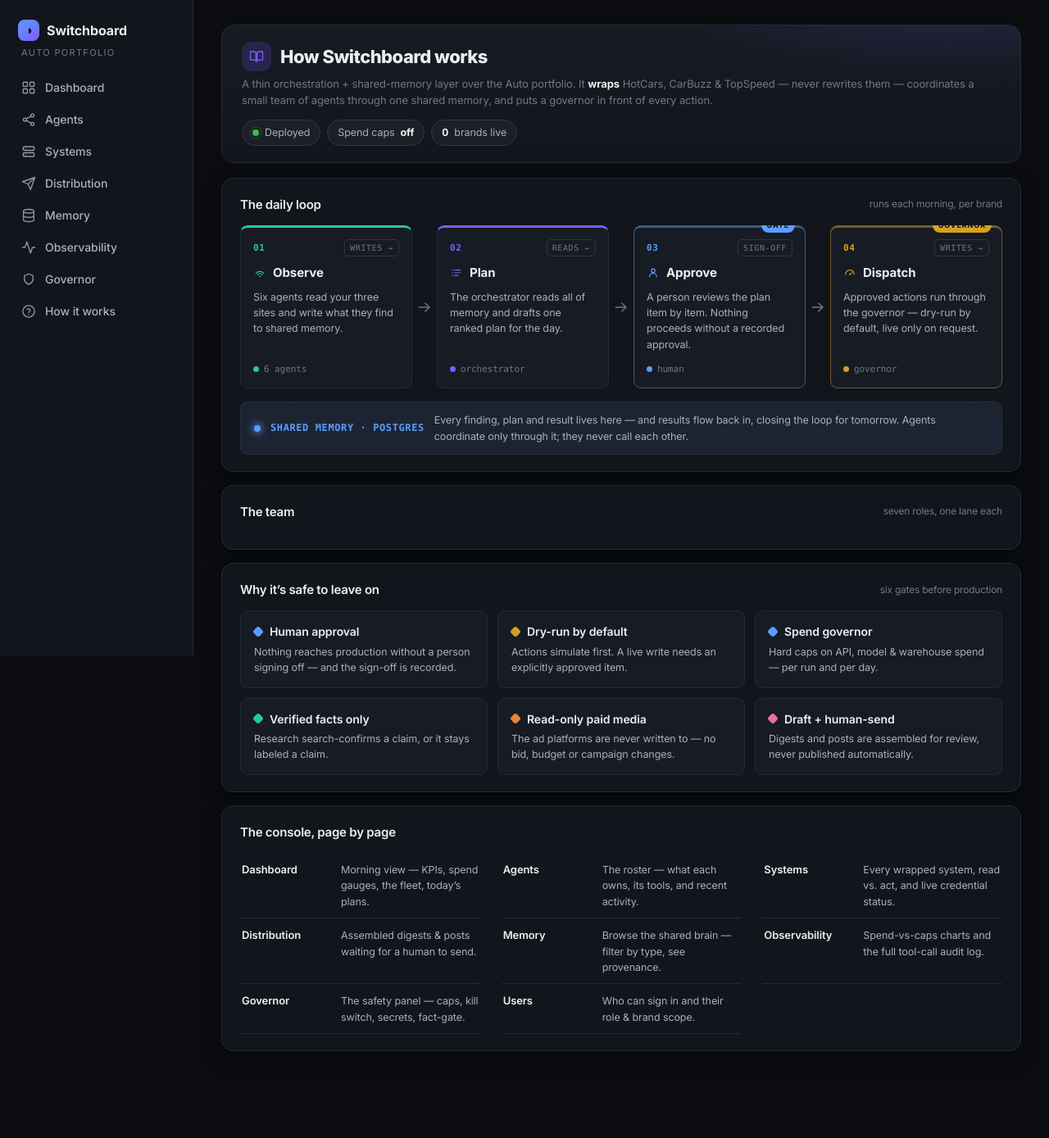
After one commit to claude-space/adam-abundance, a FastAPI app: template src/switchboard/api/templates/overview.html in a window 1280 px wide. The commit adds this page. Shown: the whole page at 82% size. Run offline with FastAPI, Linux system fonts and the light colour scheme; the template is opened without the code that fills it, so the values that code supplies are empty.

Commit message:
feat: add "How it works" overview page to the console
A native, login-gated /overview page reachable from the sidebar: the daily
observe -> plan -> approve -> dispatch loop, the seven-agent fleet (driven by
AGENT_META, same source as /agents), the six guardrails, and a page-by-page
map. Built on the existing design system; no DB, so it renders on a fresh
deploy.

Co-Authored-By: Claude Opus 4.8 <noreply@anthropic.com>

```diff
--- a/src/switchboard/api/routes.py
+++ b/src/switchboard/api/routes.py
@@ -205,6 +205,21 @@ async def home(request: Request):
         {"user": user, "plans": plans, "brands": list(settings.brand_keys),
          "kill_switch": settings.kill_switch, "portfolio": portfolio, "stats": stats, "fleet": fleet,
          "hero": hero, "gauges": gauges, "fleet_max": fleet_max, "caps_enabled": caps.enabled},
+    )
+
+
+@router.get("/overview", response_class=HTMLResponse)
+async def overview(request: Request):
+    """"How it works" — a static orientation page. No DB, so it renders even on a
+    fresh deploy. The agent fleet is driven by AGENT_META (same source as /agents)."""
+    user = current_user(request)
+    if not user:
+        return RedirectResponse("/auth/login", status_code=302)
+    settings = get_settings()
+    return templates.TemplateResponse(
+        request, "overview.html",
+        {"user": user, "kill_switch": settings.kill_switch, "agents": AGENT_META,
+         "caps_enabled": settings.caps.enabled, "brands": list(settings.brand_keys)},
     )
 
 
--- a/src/switchboard/api/templates/base.html
+++ b/src/switchboard/api/templates/base.html
@@ -307,6 +307,9 @@
           <svg viewBox="0 0 24 24" fill="none" stroke="currentColor" stroke-width="1.8" stroke-linecap="round" stroke-linejoin="round"><path d="M17 21v-2a4 4 0 0 0-4-4H5a4 4 0 0 0-4 4v2"/><circle cx="9" cy="7" r="4"/><path d="M23 21v-2a4 4 0 0 0-3-3.87"/><path d="M16 3.13a4 4 0 0 1 0 7.75"/></svg>
           Users</a>
         {% endif %}
+        <a href="/overview" data-path="/overview">
+          <svg viewBox="0 0 24 24" fill="none" stroke="currentColor" stroke-width="1.8" stroke-linecap="round" stroke-linejoin="round"><circle cx="12" cy="12" r="9.5"/><path d="M9.4 9.3a2.7 2.7 0 0 1 5.1 1.2c0 1.8-2.5 2-2.5 3.5"/><line x1="12" y1="17.3" x2="12.01" y2="17.3"/></svg>
+          How it works</a>
       </nav>
       {% if user %}
       <div class="side-foot">
--- /dev/null
+++ b/src/switchboard/api/templates/overview.html
@@ -0,0 +1,147 @@
+{% extends "base.html" %}
+{% block title %}How it works &middot; Switchboard{% endblock %}
+{% block body %}
+<style>
+  /* scoped to the overview page; reuses base.html design tokens */
+  .ov-loop { display:flex; align-items:stretch; gap:0; overflow-x:auto; padding-bottom:4px; }
+  .ov-stage { flex:1 1 0; min-width:172px; background:var(--surface-2); border:1px solid var(--line);
+              border-top:3px solid var(--sc,var(--accent)); border-radius:var(--radius-sm);
+              padding:14px 15px; display:flex; flex-direction:column; gap:8px; position:relative; }
+  .ov-stage.gate { border-color:color-mix(in srgb, var(--sc) 42%, var(--line)); }
+  .ov-stage .st-top { display:flex; justify-content:space-between; align-items:center; }
+  .ov-mono { font-family:"SF Mono",ui-monospace,Consolas,monospace; }
+  .ov-stage .st-no { font-size:11px; font-weight:700; color:var(--sc,var(--accent)); letter-spacing:.05em; }
+  .ov-stage .st-io { font-size:10px; text-transform:uppercase; letter-spacing:.06em; color:var(--muted);
+                     border:1px solid var(--line-2); border-radius:5px; padding:2px 6px; }
+  .ov-stage .st-name { font-weight:650; font-size:15px; display:flex; align-items:center; gap:8px; }
+  .ov-stage .st-name svg { width:16px; height:16px; color:var(--sc,var(--accent)); flex:none; }
+  .ov-stage .st-desc { font-size:12.5px; color:var(--ink-2); margin:0; }
+  .ov-stage .st-actor { margin-top:auto; font-size:11px; color:var(--muted);
+                        display:flex; align-items:center; gap:6px; padding-top:4px; }
+  .ov-stage .st-actor .d { width:7px; height:7px; border-radius:50%; background:var(--sc,var(--accent)); flex:none; }
+  .ov-stage .gate-tag { position:absolute; top:-3px; right:12px; transform:translateY(-50%);
+                        font-size:9px; text-transform:uppercase; letter-spacing:.1em; color:#06122b;
+                        background:var(--sc,var(--accent)); padding:2px 7px; border-radius:999px; font-weight:700; }
+  .ov-conn { flex:0 0 30px; display:grid; place-items:center; color:var(--muted); }
+  .ov-conn svg { width:20px; height:20px; }
+  .ov-substrate { margin-top:12px; border:1px dashed var(--line-2); border-radius:var(--radius-sm);
+                  background:color-mix(in srgb, var(--accent) 7%, var(--surface-2)); padding:12px 16px;
+                  display:flex; align-items:center; gap:12px; }
+  .ov-substrate .spark { width:8px; height:8px; border-radius:50%; background:var(--accent);
+                         box-shadow:0 0 10px 1px var(--accent); flex:none; }
+  .ov-substrate .lbl { font-size:12px; letter-spacing:.05em; text-transform:uppercase; color:var(--accent);
+                       font-weight:600; white-space:nowrap; }
+  .ov-substrate .nt { font-size:12.5px; color:var(--ink-2); }
+  .ov-fleet .fc { border-top:3px solid var(--c,var(--accent)); }
+  .ov-fleet .fc .fc-name { font-weight:650; font-size:15px; display:flex; align-items:center; gap:9px; }
+  .ov-fleet .fc .fc-role { font-size:11px; text-transform:uppercase; letter-spacing:.06em;
+                           color:var(--c,var(--accent)); font-weight:600; margin:7px 0 8px; }
+  .ov-fleet .fc .fc-desc { font-size:12.5px; color:var(--ink-2); line-height:1.5; }
+  .ov-fleet .fc .fc-dot { width:11px; height:11px; border-radius:50%; background:var(--c,var(--accent)); flex:none;
+                          box-shadow:0 0 0 3px color-mix(in srgb, var(--c,var(--accent)) 18%, transparent); }
+  .ov-guards { display:grid; gap:12px; grid-template-columns:repeat(auto-fill,minmax(252px,1fr)); }
+  .ov-guard { background:var(--surface-2); border:1px solid var(--line); border-radius:var(--radius-sm); padding:14px 16px; }
+  .ov-guard .g-t { display:flex; align-items:center; gap:9px; font-weight:600; font-size:14px; margin-bottom:5px; }
+  .ov-guard .g-t .gate-m { width:10px; height:10px; border-radius:3px; transform:rotate(45deg);
+                           background:var(--gc,var(--accent)); flex:none; }
+  .ov-guard p { margin:0; font-size:12.5px; color:var(--ink-2); line-height:1.5; }
+  .ov-map { display:grid; grid-template-columns:repeat(auto-fill,minmax(290px,1fr)); gap:0 26px; }
+  .ov-map .row { display:flex; gap:11px; padding:10px 2px; border-bottom:1px solid var(--line); align-items:baseline; }
+  .ov-map .row .nm { font-weight:600; color:var(--ink); flex:0 0 110px; font-size:13px; }
+  .ov-map .row .ds { font-size:12.5px; color:var(--ink-2); }
+  @media (max-width:720px){ .ov-loop{ flex-direction:column } .ov-conn{ height:26px } .ov-conn svg{ transform:rotate(90deg) } }
+</style>
+
+<div class="phero" style="--ph:var(--accent-2)">
+  <h2>
+    <span class="ph-icon"><svg viewBox="0 0 24 24" fill="none" stroke="currentColor" stroke-width="1.8" stroke-linecap="round" stroke-linejoin="round"><path d="M2 4h6a3 3 0 0 1 3 3v13a2.5 2.5 0 0 0-2.5-2.5H2z"/><path d="M22 4h-6a3 3 0 0 0-3 3v13a2.5 2.5 0 0 1 2.5-2.5H22z"/></svg></span>
+    How Switchboard works
+  </h2>
+  <div class="ph-sub">A thin orchestration + shared-memory layer over the Auto portfolio. It <b style="color:var(--ink)">wraps</b> HotCars, CarBuzz &amp; TopSpeed &mdash; never rewrites them &mdash; coordinates a small team of agents through one shared memory, and puts a governor in front of every action.</div>
+  <div class="ph-stats">
+    <span class="pillx"><span class="pulse"></span> Deployed</span>
+    {% if kill_switch %}<span class="pillx">Kill switch <b>ON</b> &middot; observe &amp; plan only</span>{% endif %}
+    <span class="pillx">Spend caps <b>{{ 'on' if caps_enabled else 'off' }}</b></span>
+    <span class="pillx"><b>{{ brands|length }}</b> brand{{ '' if brands|length == 1 else 's' }} live</span>
+  </div>
+</div>
+
+<div class="panel">
+  <h3>The daily loop <span class="hint muted">runs each morning, per brand</span></h3>
+  <div class="ov-loop">
+    <div class="ov-stage" style="--sc:{{ agent_color('research') }}">
+      <div class="st-top"><span class="st-no ov-mono">01</span><span class="st-io ov-mono">writes &rarr;</span></div>
+      <div class="st-name"><svg viewBox="0 0 24 24" fill="none" stroke="currentColor" stroke-width="1.7" stroke-linecap="round"><path d="M5 13a9 9 0 0 1 14 0"/><path d="M8 15.5a5 5 0 0 1 8 0"/><circle cx="12" cy="18.5" r="1.4" fill="currentColor" stroke="none"/></svg> Observe</div>
+      <p class="st-desc">Six agents read your three sites and write what they find to shared memory.</p>
+      <div class="st-actor ov-mono"><span class="d"></span>6 agents</div>
+    </div>
+    <div class="ov-conn" aria-hidden="true"><svg viewBox="0 0 24 24" fill="none" stroke="currentColor" stroke-width="1.7" stroke-linecap="round" stroke-linejoin="round"><path d="M4 12h15"/><path d="M13 6l6 6-6 6"/></svg></div>
+    <div class="ov-stage" style="--sc:{{ agent_color('orchestrator') }}">
+      <div class="st-top"><span class="st-no ov-mono">02</span><span class="st-io ov-mono">reads &larr;</span></div>
+      <div class="st-name"><svg viewBox="0 0 24 24" fill="none" stroke="currentColor" stroke-width="1.7" stroke-linecap="round"><path d="M8 7h11M8 12h11M8 17h7"/><circle cx="4.3" cy="7" r="1.1" fill="currentColor" stroke="none"/><circle cx="4.3" cy="12" r="1.1" fill="currentColor" stroke="none"/><circle cx="4.3" cy="17" r="1.1" fill="currentColor" stroke="none"/></svg> Plan</div>
+      <p class="st-desc">The orchestrator reads all of memory and drafts one ranked plan for the day.</p>
+      <div class="st-actor ov-mono"><span class="d"></span>orchestrator</div>
+    </div>
+    <div class="ov-conn" aria-hidden="true"><svg viewBox="0 0 24 24" fill="none" stroke="currentColor" stroke-width="1.7" stroke-linecap="round" stroke-linejoin="round"><path d="M4 12h15"/><path d="M13 6l6 6-6 6"/></svg></div>
+    <div class="ov-stage gate" style="--sc:var(--accent)">
+      <span class="gate-tag">gate</span>
+      <div class="st-top"><span class="st-no ov-mono">03</span><span class="st-io ov-mono">sign-off</span></div>
+      <div class="st-name"><svg viewBox="0 0 24 24" fill="none" stroke="currentColor" stroke-width="1.7" stroke-linecap="round" stroke-linejoin="round"><circle cx="12" cy="8" r="3.4"/><path d="M5.5 19a6.5 6.5 0 0 1 13 0"/></svg> Approve</div>
+      <p class="st-desc">A person reviews the plan item by item. Nothing proceeds without a recorded approval.</p>
+      <div class="st-actor ov-mono"><span class="d"></span>human</div>
+    </div>
+    <div class="ov-conn" aria-hidden="true"><svg viewBox="0 0 24 24" fill="none" stroke="currentColor" stroke-width="1.7" stroke-linecap="round" stroke-linejoin="round"><path d="M4 12h15"/><path d="M13 6l6 6-6 6"/></svg></div>
+    <div class="ov-stage gate" style="--sc:var(--warn)">
+      <span class="gate-tag">governor</span>
+      <div class="st-top"><span class="st-no ov-mono">04</span><span class="st-io ov-mono">writes &rarr;</span></div>
+      <div class="st-name"><svg viewBox="0 0 24 24" fill="none" stroke="currentColor" stroke-width="1.7" stroke-linecap="round" stroke-linejoin="round"><path d="M4 15a8 8 0 0 1 16 0"/><path d="M12 15l4-3.2"/><circle cx="12" cy="15" r="1.4" fill="currentColor" stroke="none"/></svg> Dispatch</div>
+      <p class="st-desc">Approved actions run through the governor &mdash; dry-run by default, live only on request.</p>
+      <div class="st-actor ov-mono"><span class="d"></span>governor</div>
+    </div>
+  </div>
+  <div class="ov-substrate">
+    <span class="spark" aria-hidden="true"></span>
+    <span class="lbl ov-mono">Shared memory &middot; Postgres</span>
+    <span class="nt">Every finding, plan and result lives here &mdash; and results flow back in, closing the loop for tomorrow. Agents coordinate only through it; they never call each other.</span>
+  </div>
+</div>
+
+<div class="panel">
+  <h3>The team <span class="hint muted">seven roles, one lane each</span></h3>
+  <div class="grid ov-fleet">
+    {% for a in agents %}
+    <div class="card fc" style="--c:{{ a.color }}">
+      <div class="fc-name"><span class="fc-dot"></span>{{ a.display }}</div>
+      <div class="fc-role">{{ a.tagline }}</div>
+      <div class="fc-desc">{{ a.domain }}</div>
+    </div>
+    {% endfor %}
+  </div>
+</div>
+
+<div class="panel">
+  <h3>Why it&rsquo;s safe to leave on <span class="hint muted">six gates before production</span></h3>
+  <div class="ov-guards">
+    <div class="ov-guard"><div class="g-t"><span class="gate-m" style="--gc:var(--accent)"></span>Human approval</div><p>Nothing reaches production without a person signing off &mdash; and the sign-off is recorded.</p></div>
+    <div class="ov-guard"><div class="g-t"><span class="gate-m" style="--gc:var(--warn)"></span>Dry-run by default</div><p>Actions simulate first. A live write needs an explicitly approved item.</p></div>
+    <div class="ov-guard"><div class="g-t"><span class="gate-m" style="--gc:{{ agent_color('opportunity') }}"></span>Spend governor</div><p>Hard caps on API, model &amp; warehouse spend &mdash; per run and per day.</p></div>
+    <div class="ov-guard"><div class="g-t"><span class="gate-m" style="--gc:{{ agent_color('research') }}"></span>Verified facts only</div><p>Research search-confirms a claim, or it stays labeled a claim.</p></div>
+    <div class="ov-guard"><div class="g-t"><span class="gate-m" style="--gc:{{ agent_color('paid_media') }}"></span>Read-only paid media</div><p>The ad platforms are never written to &mdash; no bid, budget or campaign changes.</p></div>
+    <div class="ov-guard"><div class="g-t"><span class="gate-m" style="--gc:{{ agent_color('reporting') }}"></span>Draft + human-send</div><p>Digests and posts are assembled for review, never published automatically.</p></div>
+  </div>
+</div>
+
+<div class="panel">
+  <h3>The console, page by page</h3>
+  <div class="ov-map">
+    <div class="row"><span class="nm">Dashboard</span><span class="ds">Morning view &mdash; KPIs, spend gauges, the fleet, today&rsquo;s plans.</span></div>
+    <div class="row"><span class="nm">Agents</span><span class="ds">The roster &mdash; what each owns, its tools, and recent activity.</span></div>
+    <div class="row"><span class="nm">Systems</span><span class="ds">Every wrapped system, read vs. act, and live credential status.</span></div>
+    <div class="row"><span class="nm">Distribution</span><span class="ds">Assembled digests &amp; posts waiting for a human to send.</span></div>
+    <div class="row"><span class="nm">Memory</span><span class="ds">Browse the shared brain &mdash; filter by type, see provenance.</span></div>
+    <div class="row"><span class="nm">Observability</span><span class="ds">Spend-vs-caps charts and the full tool-call audit log.</span></div>
+    <div class="row"><span class="nm">Governor</span><span class="ds">The safety panel &mdash; caps, kill switch, secrets, fact-gate.</span></div>
+    <div class="row"><span class="nm">Users</span><span class="ds">Who can sign in and their role &amp; brand scope.</span></div>
+  </div>
+</div>
+{% endblock %}
```
